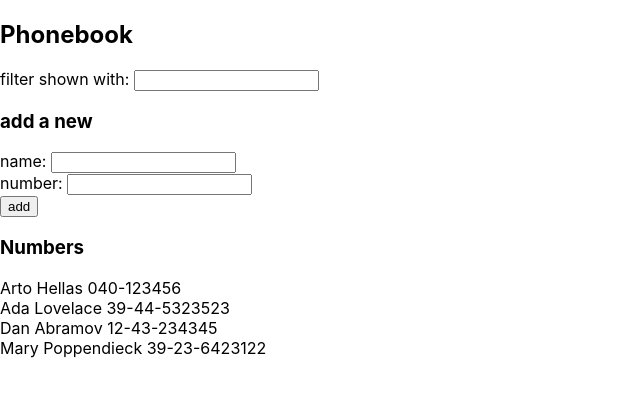
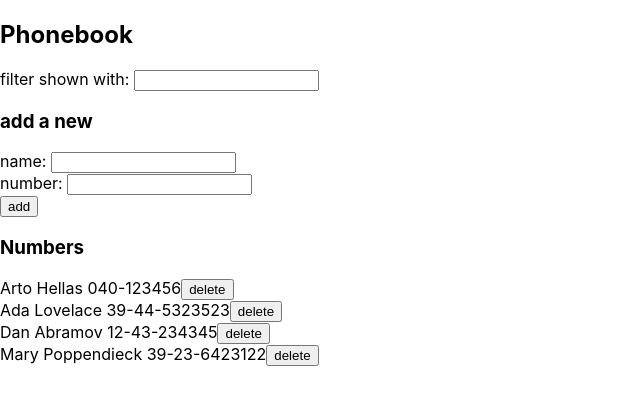
Before and after one commit to AaltonenJari/puhelinluettelo, a React (Create React App) app: page / in a window 1280 px wide. Shown: the top 404 px of the page, without its empty margins (0-640 px from the left). Built offline with nearby package versions, Linux system fonts and the light colour scheme; data requests are answered from the project's data file; the HTML template or start-up script is replaced by a standard one.

Commit message:
puhelinluettelo step9

```diff
--- a/src/App.js
+++ b/src/App.js
@@ -43,6 +43,16 @@ const App = () => {
       })
   }
 
+  const deletePerson = (id) => {
+    personService
+      .remove(id)
+      .then(() => {
+        setPersons(persons.filter(person => person.id !== id))
+      })
+      .catch(error => {
+        console.log('Error deleting person:', error)
+      })
+  }
   const handleNameChange = (event) => {
     setNewName(event.target.value)
   }
@@ -72,7 +82,7 @@ const App = () => {
         handleNumberChange={handleNumberChange}
       />
       <h3>Numbers</h3>
-      <Persons personsToShow={personsToShow} />
+      <Persons personsToShow={personsToShow} deletePerson={deletePerson} />
     </div>
   )
 
--- a/src/component/phonebook.js
+++ b/src/component/phonebook.js
@@ -26,16 +26,25 @@ const Persons = (props) => {
   return (
     <div>
       {props.personsToShow.map((person) =>
-        <Person key={person.name} person={person} />
+        <Person key={person.name} person={person} deletePerson={props.deletePerson} />
       )}
     </div>
   )
 }
 
-const Person = (props) => {
+const Person = ({ person, deletePerson }) => {
+  const handleDelete = () => {
+    if (window.confirm(`Are you sure you want to delete ${person.name}?`)) {
+      deletePerson(person.id)
+    }
+  }
+
   return (
     <div>
-      {props.person.name} {props.person.number}
+      {person.name} {person.number}
+      <button onClick={handleDelete}>
+        delete
+      </button>
     </div>
   )
 }
--- a/src/services/persons.js
+++ b/src/services/persons.js
@@ -13,4 +13,8 @@ const update = (id, updatedPerson) => {
   return axios.put(`${baseUrl}/${id}`, updatedPerson).then(response => response.data);
 }
 
-export default { getAll, create, update };
+const remove = (id) => {
+  return axios.delete(`${baseUrl}/${id}`).then(response => response.data);
+}
+
+export default { getAll, create, update, remove };
```
